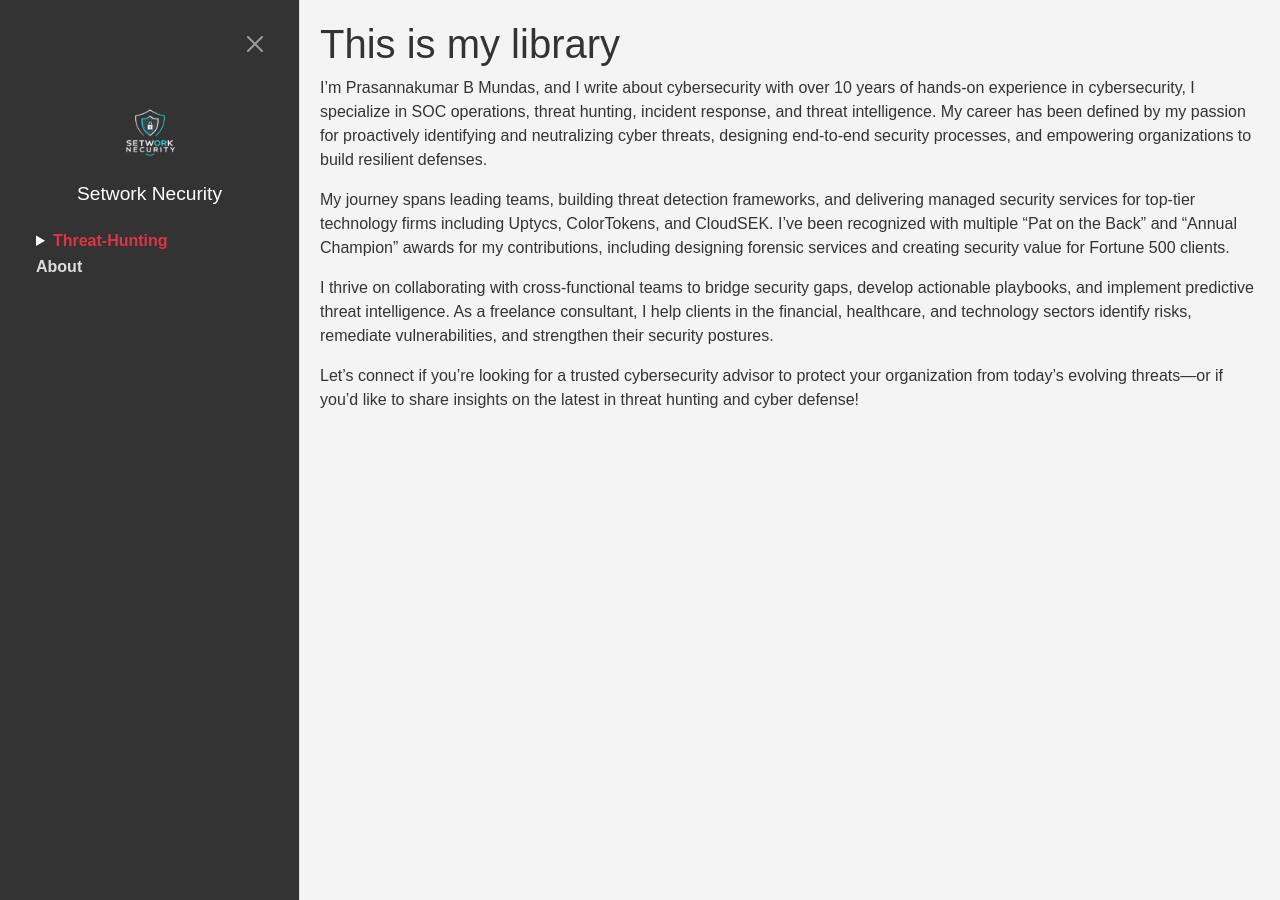
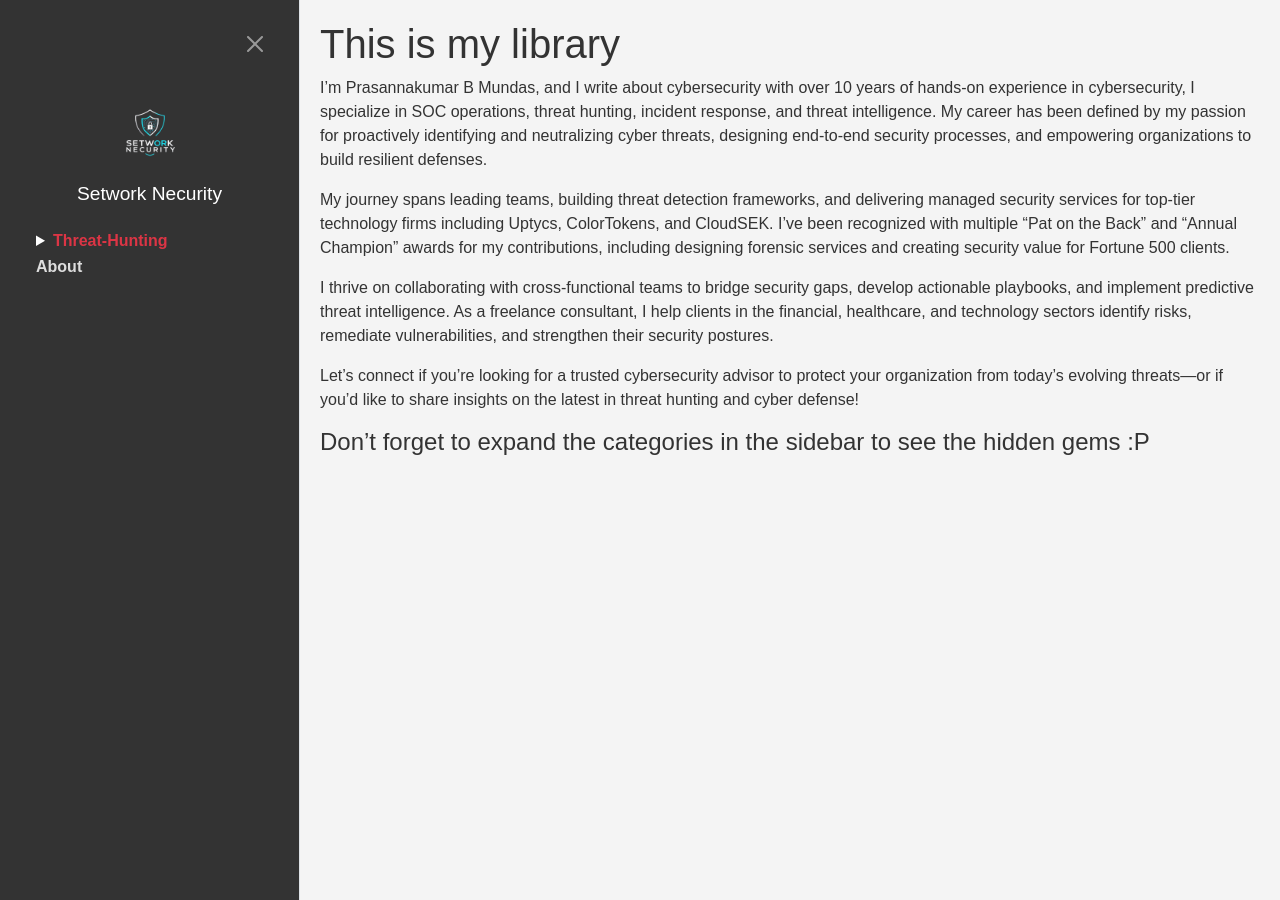
Before and after one commit to pbmundas/library, a Jekyll site: the page built from index.md, in a window 1280 px wide. Built offline with Jekyll 4.4.1, drawn with Linux system fonts in a browser that asks for light colours; comment, search, counter and statistics services are not loaded.

Commit message:
Update index.md

```diff
--- a/index.md
+++ b/index.md
@@ -12,3 +12,5 @@ My journey spans leading teams, building threat detection frameworks, and delive
 I thrive on collaborating with cross-functional teams to bridge security gaps, develop actionable playbooks, and implement predictive threat intelligence. As a freelance consultant, I help clients in the financial, healthcare, and technology sectors identify risks, remediate vulnerabilities, and strengthen their security postures.
 
 Let’s connect if you’re looking for a trusted cybersecurity advisor to protect your organization from today’s evolving threats—or if you’d like to share insights on the latest in threat hunting and cyber defense!
+
+#### Don't forget to expand the categories in the sidebar to see the hidden gems :P
```
